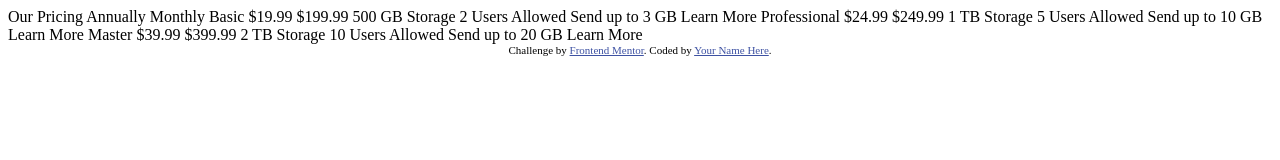
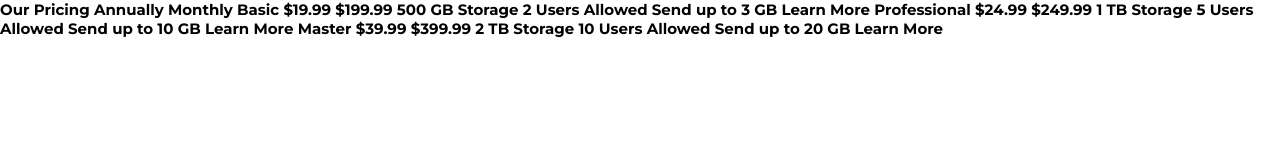
Before and after one commit to AbePlays/Frontend-Challenge-11, a plain HTML site: page index.html in a window 1280 px wide. Drawn offline with Linux system fonts and the light colour scheme.

Commit message:
Imported basic styling

```diff
--- /dev/null
+++ b/css/_variables.scss
@@ -0,0 +1,5 @@
+// Colors
+$veryLightGrayishBlue: hsl(240, 78%, 98%);
+$lightGrayishBlue: hsl(234, 14%, 74%);
+$grayishBlue: hsl(233, 13%, 49%);
+$darkGrayishBlue: hsl(232, 13%, 33%);
--- /dev/null
+++ b/css/styles.scss
@@ -0,0 +1,14 @@
+@import "variables";
+
+*,
+*::after,
+*::before {
+  margin: 0;
+  padding: 0;
+  box-sizing: border-box;
+}
+
+body {
+  font-family: "Montserrat", sans-serif;
+  font-size: 15px;
+}
--- a/index.html
+++ b/index.html
@@ -1,52 +1,28 @@
 <!DOCTYPE html>
 <html lang="en">
-<head>
-  <meta charset="UTF-8">
-  <meta name="viewport" content="width=device-width, initial-scale=1.0"> <!-- displays site properly based on user's device -->
+  <head>
+    <meta charset="UTF-8" />
+    <meta name="viewport" content="width=device-width, initial-scale=1.0" />
 
-  <link rel="icon" type="image/png" sizes="32x32" href="./images/favicon-32x32.png">
+    <link
+      rel="icon"
+      type="image/png"
+      sizes="32x32"
+      href="./images/favicon-32x32.png"
+    />
 
-  <title>Frontend Mentor | [Challenge Name Here]</title>
-
-  <!-- Feel free to remove these styles or customise in your own stylesheet 👍 -->
-  <style>
-    .attribution { font-size: 11px; text-align: center; }
-    .attribution a { color: hsl(228, 45%, 44%); }
-  </style>
-</head>
-<body>
-
-  Our Pricing
-  Annually
-  Monthly
-
-  Basic
-  &dollar;19.99
-  &dollar;199.99
-  500 GB Storage
-  2 Users Allowed
-  Send up to 3 GB
-  Learn More
-
-  Professional
-  &dollar;24.99
-  &dollar;249.99
-  1 TB Storage
-  5 Users Allowed
-  Send up to 10 GB
-  Learn More
-
-  Master
-  &dollar;39.99
-  &dollar;399.99
-  2 TB Storage
-  10 Users Allowed
-  Send up to 20 GB
-  Learn More
-
-  <div class="attribution">
-    Challenge by <a href="https://www.frontendmentor.io?ref=challenge" target="_blank">Frontend Mentor</a>.
-    Coded by <a href="#">Your Name Here</a>.
-  </div>
-</body>
+    <title>Frontend Mentor | [Challenge Name Here]</title>
+    <link rel="stylesheet" href="./css/styles.css" />
+    <link
+      href="https://fonts.googleapis.com/css2?family=Montserrat:wght@700&display=swap"
+      rel="stylesheet"
+    />
+  </head>
+  <body>
+    Our Pricing Annually Monthly Basic &dollar;19.99 &dollar;199.99 500 GB
+    Storage 2 Users Allowed Send up to 3 GB Learn More Professional
+    &dollar;24.99 &dollar;249.99 1 TB Storage 5 Users Allowed Send up to 10 GB
+    Learn More Master &dollar;39.99 &dollar;399.99 2 TB Storage 10 Users Allowed
+    Send up to 20 GB Learn More
+  </body>
 </html>
```
Also changed, not shown: css/styles.css (added), 1 other file.
